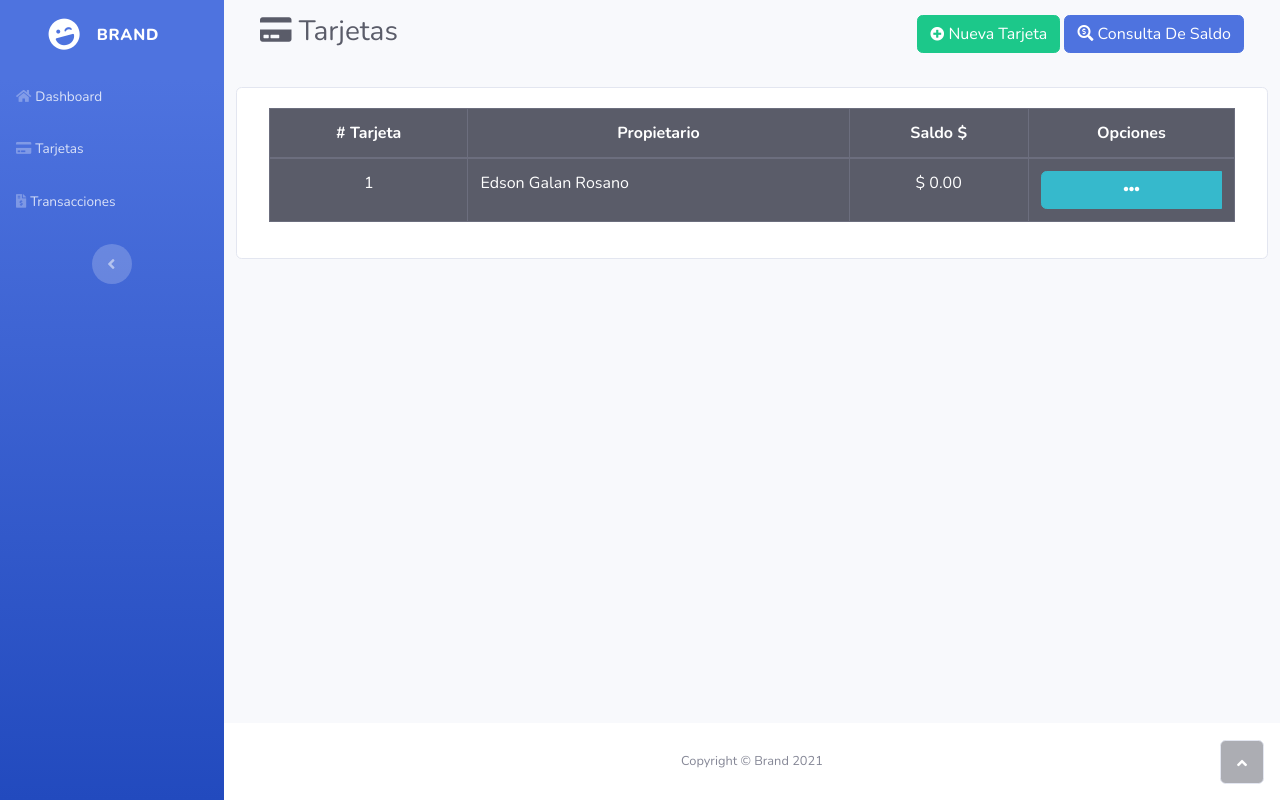
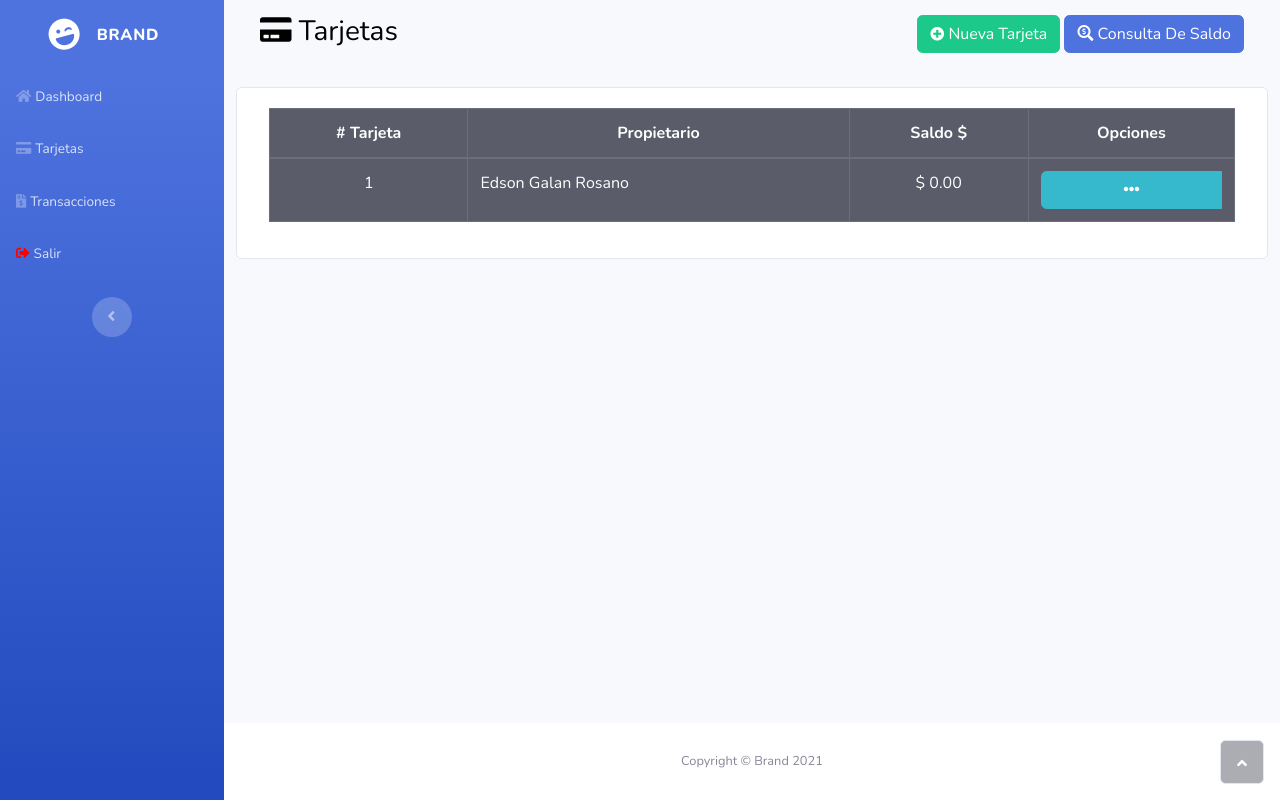
Before and after one commit to eddgalan/TarjetasLealtad, a PHP site: page /TarjetasLealtad/tarjetas in a window 1280 px wide. Run offline with PHP 8.4, Linux system fonts and the light colour scheme; the visitor is signed in with stand-in values (Sample User, id 1); data that the repository does not hold is empty.

Commit message:
Colores encabezados y acciones

```diff
--- a/views/modules/assets/css/styles.css
+++ b/views/modules/assets/css/styles.css
@@ -23,6 +23,10 @@
 }
 
 /* Colores de texto */
+.color_black{
+  color:#000 !important;
+}
+
 .color_blue{
   color:#1D76C4;
 }
--- a/views/modules/components/navbar.php
+++ b/views/modules/components/navbar.php
@@ -8,6 +8,7 @@
                   <li class="nav-item"><a class="nav-link" href="./dashboard"><i class="fas fa-home"></i><span>Dashboard</span></a></li>
                   <li class="nav-item"><a class="nav-link" href="./tarjetas"><i class="fas fa-credit-card"></i><span>Tarjetas</span></a></li>
                   <li class="nav-item"><a class="nav-link" href="./transacciones"><i class="fas fa-file-invoice-dollar"></i><span>Transacciones</span></a></li>
+                  <li class="nav-item"><a class="nav-link" href="./logout"><i class="fas fa-sign-out-alt" style="color:red;"></i><span>Salir</span></a></li>
                 </ul>
                 <div class="text-center d-none d-md-inline"><button class="btn rounded-circle border-0" id="sidebarToggle" type="button"></button></div>
             </div>
--- a/views/modules/dashboard.php
+++ b/views/modules/dashboard.php
@@ -12,7 +12,7 @@
                 <!-- ..:: Custom Content ::.. -->
                 <div class="container-fluid" style="margin-top:15px;">
                     <div class="d-sm-flex justify-content-between align-items-center mb-4">
-                        <h3 class="text-dark mb-0"> <i class="fas fa-home"></i> Dashboard </h3>
+                        <h3 class="text-dark mb-0 color_black"> <i class="fas fa-home"></i> Dashboard </h3>
                     </div>
                     <div class="row">
                         <div class="col-md-6 col-xl-3 mb-4">
--- a/views/modules/tarjetas.php
+++ b/views/modules/tarjetas.php
@@ -14,7 +14,7 @@
                     <div class="d-sm-flex justify-content-between align-items-center mb-4" >
                       <div class="col-md-12 row" style="padding: 0px; margin: 0px; margin-bottom:10px;">
                         <div class="col-md-6 col-sm-6">
-                          <h3 class="text-dark mb-0"> <i class="fas fa-credit-card"></i> Tarjetas </h3>
+                          <h3 class="text-dark mb-0 color_black"> <i class="fas fa-credit-card"></i> Tarjetas </h3>
                         </div>
                         <div class="col-md-6 col-sm-6 text-right">
                           <button type="button" class="btn btn-success waves-effect text-capitalize" data-toggle="modal" data-target="#modal_nueva_tarjeta">
@@ -50,8 +50,8 @@
                     											<i class="fas fa-ellipsis-h icon_btn_options"></i>
                     										</button>
                     										<div class="dropdown-menu" aria-labelledby="btnGroupDrop1">
-                    											<a class="dropdown-item" href="#" data-toggle="modal" data-target="#modal_editar_tarjeta" onclick="carga_datos_tarjeta(1)"> <i class="fas fa-edit"></i> Editar tarjeta </a>
-                    											<a class="dropdown-item" href="#" data-toggle="modal" data-target="#modal_recargar_tarjeta" onclick="carga_datos_tarjeta(1)"> <i class="fas fa-dollar-sign"></i> Recargar tarjeta </a>
+                    											<a class="dropdown-item" href="#" data-toggle="modal" data-target="#modal_editar_tarjeta" onclick="carga_datos_tarjeta(1)"> <i class="fas fa-edit color_blue"></i> Editar tarjeta </a>
+                    											<a class="dropdown-item" href="#" data-toggle="modal" data-target="#modal_recargar_tarjeta" onclick="carga_datos_tarjeta(1)"> <i class="fas fa-dollar-sign color_green"></i> Recargar tarjeta </a>
                     										</div>
                     									</div>
                     								</td>
@@ -74,7 +74,7 @@
       <div class="modal-dialog modal-lg">
         <div class="modal-content">
           <div class="modal-header">
-            <h4 class="modal-title"> <i class="fas fa-plus"></i> Alta de Tarjeta </h4>
+            <h4 class="modal-title color_black"> <i class="fas fa-plus"></i> Alta de Tarjeta </h4>
             <button type="button" class="close" data-dismiss="modal">&times;</button>
           </div>
           <form method="POST" action="<?= $data['host'] ?>/administrar/usuarios/procesar">
@@ -111,7 +111,7 @@
       <div class="modal-dialog modal-lg">
         <div class="modal-content">
           <div class="modal-header">
-            <h4 class="modal-title"> <i class="fas fa-edit"></i> Editar tarjeta </h4>
+            <h4 class="modal-title color_black"> <i class="fas fa-edit"></i> Editar tarjeta </h4>
             <button type="button" class="close" data-dismiss="modal">&times;</button>
           </div>
           <form method="POST" action="<?= $data['host'] ?>/administrar/usuarios/procesar">
@@ -148,7 +148,7 @@
       <div class="modal-dialog modal-lg">
         <div class="modal-content">
           <div class="modal-header">
-            <h4 class="modal-title"> <i class="fas fa-search-dollar"></i> Consulta de saldo </h4>
+            <h4 class="modal-title color_black"> <i class="fas fa-search-dollar"></i> Consulta de saldo </h4>
             <button type="button" class="close" data-dismiss="modal">&times;</button>
           </div>
           <form method="POST" action="<?= $data['host'] ?>/administrar/usuarios/procesar">
@@ -191,7 +191,7 @@
       <div class="modal-dialog modal-lg">
         <div class="modal-content">
           <div class="modal-header">
-            <h4 class="modal-title"> <i class="fas fa-dollar-sign"></i> Recargar Tarjeta </h4>
+            <h4 class="modal-title color_black"> <i class="fas fa-dollar-sign"></i> Recargar Tarjeta </h4>
             <button type="button" class="close" data-dismiss="modal">&times;</button>
           </div>
           <form method="POST" action="<?= $data['host'] ?>/administrar/usuarios/procesar">
```
